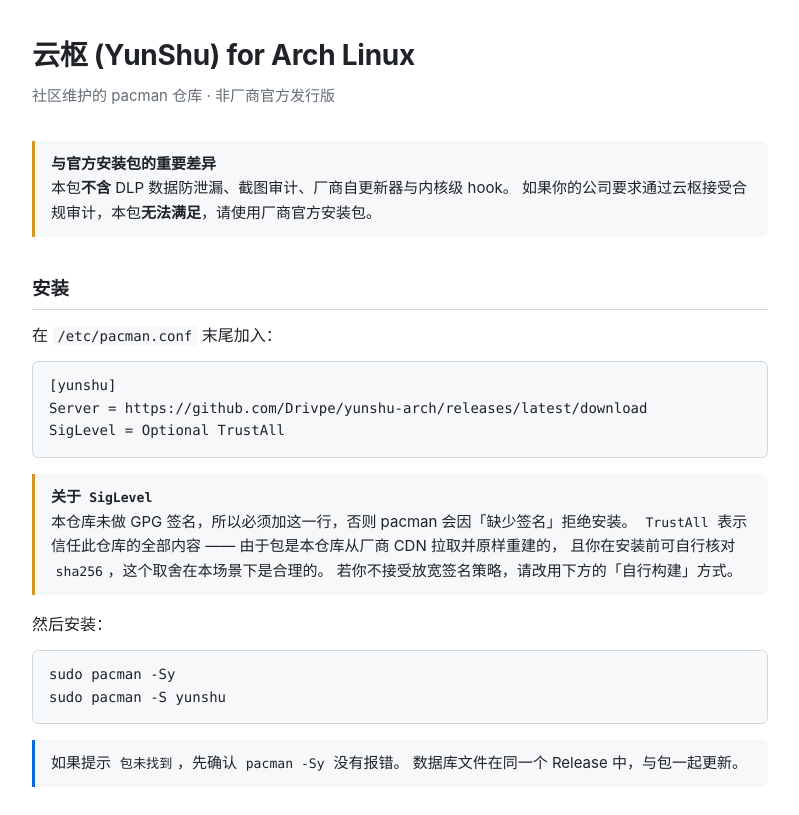
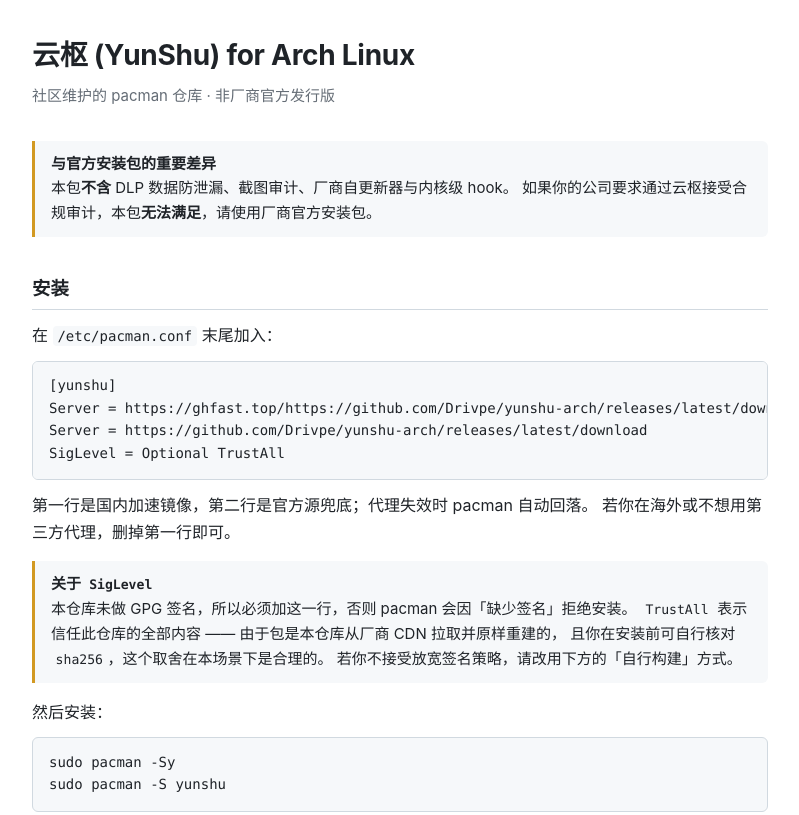
Before and after one commit to Drivpe/yunshu-arch, a plain HTML site: page docs/index.html in a window 1280 px wide. Shown: the top 815 px of the page, without its empty margins (240-1039 px from the left). Drawn offline with Linux system fonts and the light colour scheme.

Commit message:
docs: 改用代理+官方双 Server 配置

```diff
--- a/docs/index.html
+++ b/docs/index.html
@@ -51,8 +51,12 @@
 <p>在 <code>/etc/pacman.conf</code> 末尾加入：</p>
 
 <pre><code>[yunshu]
+Server = https://ghfast.top/https://github.com/Drivpe/yunshu-arch/releases/latest/download
 Server = https://github.com/Drivpe/yunshu-arch/releases/latest/download
 SigLevel = Optional TrustAll</code></pre>
+
+<p>第一行是国内加速镜像，第二行是官方源兜底；代理失效时 pacman 自动回落。
+若你在海外或不想用第三方代理，删掉第一行即可。</p>
 
 <div class="note warn">
 <strong>关于 <code>SigLevel</code></strong><br>
```
